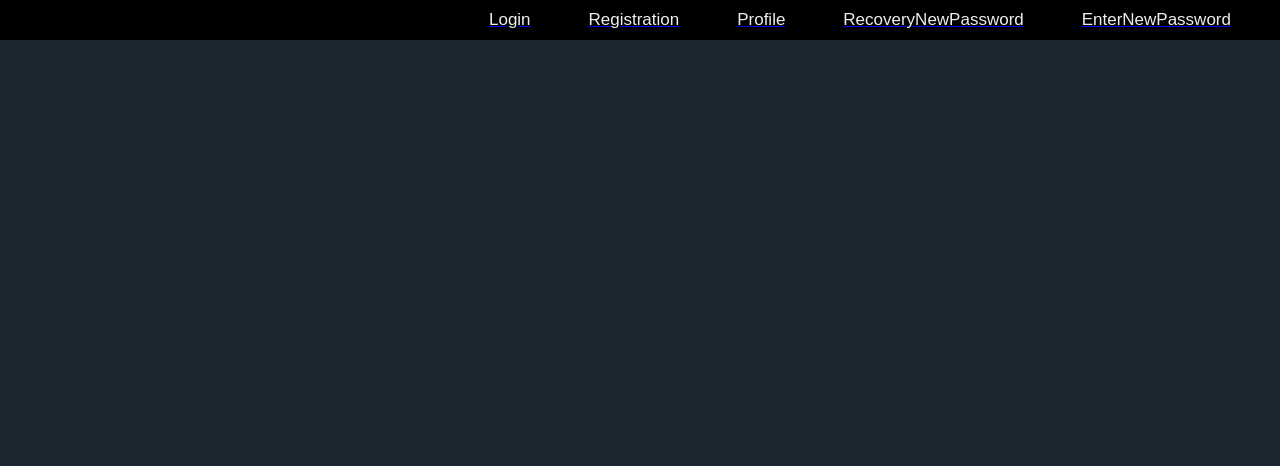
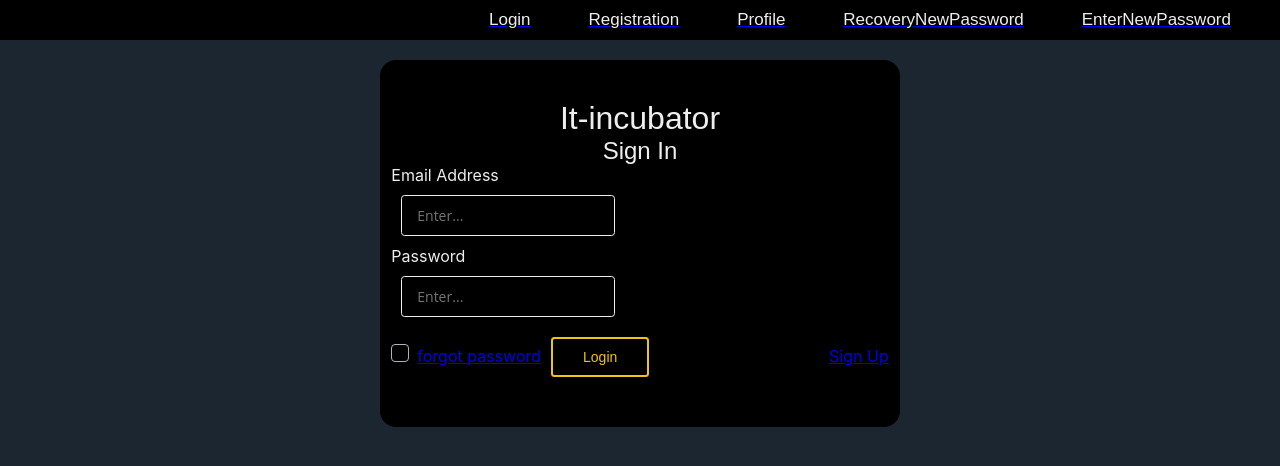
Before and after one commit to Archhhi/cards-project, a React (Create React App) app: page /#/login in a window 1280 px wide. Before the commit this address led to /#/. Shown: the top 466 px of the page. Built offline with nearby package versions, Linux system fonts and the light colour scheme.

Commit message:
update styles

```diff
--- a/src/common/SuperInput/SuperInput.module.scss
+++ b/src/common/SuperInput/SuperInput.module.scss
@@ -1,6 +1,7 @@
 @import '../../common/styles/sass/variables';
 
 .input {
+  display: flex;
   margin: 10px 10px;
   padding: 10px 15px;
   border: 1px solid $textColor;
@@ -20,5 +21,6 @@
   }
 }
 .errorText {
+  display: flex;
   color: red;
 }
--- a/src/component/auth/Login/LoginPage.module.scss
+++ b/src/component/auth/Login/LoginPage.module.scss
@@ -1,5 +1,32 @@
 @import '../../../common/styles/sass/variables';
 
+.container {
+  display: flex;
+  justify-content: center;
+}
+
+.loginBlock {
+  display: flex;
+  width: 500px;
+  padding: 40px 10px;
+  border-radius: 1em;
+  background-color: $bgSecondColor;
+  flex-direction: column;
+  align-content: center;
+  justify-content: center;
+  align-items: center;
+
+  h1,
+  h2 {
+    display: flex;
+    margin: 0;
+    color: $textColor;
+    font-family: $titleFontFamily;
+    font-weight: normal;
+  }
+}
+
 .labelText {
+  display: flex;
   color: $textColor;
 }
--- a/src/component/auth/Login/LoginPage.tsx
+++ b/src/component/auth/Login/LoginPage.tsx
@@ -5,6 +5,7 @@ import s from "./LoginPage.module.scss";
 import SuperButton from "../../../common/SuperButton/SuperButton";
 import SuperInput from "../../../common/SuperInput/SuperInput";
 import SuperCheckbox from "../../../common/SuperCheckBox/SuperCheckBox";
+import {NavLink} from "react-router-dom";
 
 const LoginPage = () => {
 
@@ -23,7 +24,8 @@ const LoginPage = () => {
     },
   })
   return (
-    <div>
+    <div className={s.container}>
+      <div className={s.loginBlock}>
         <h1>It-incubator</h1>
         <h2>Sign In</h2>
 
@@ -51,13 +53,24 @@ const LoginPage = () => {
           <SuperCheckbox
             id={'checkbox'}
             type={'checkbox'}
-          name={'checkbox'}
+            name={'rememberMe'}
             onChange={formik.handleChange}
             value={formik.values.password}
           />
 
+          <NavLink to={'/recoveryNewPassword'}>
+            <span>forgot password</span>
+          </NavLink>
+
           <SuperButton type={'submit'} disabled={formik.isSubmitting}>Login</SuperButton>
+
+          <span>Don't have an account</span>
+
+          <NavLink to={'/registration'}>
+            <span>Sign Up</span>
+          </NavLink>
         </form>
+      </div>
     </div>
   )
 }
```
Lines whose indentation alone changed are shown as unchanged.
